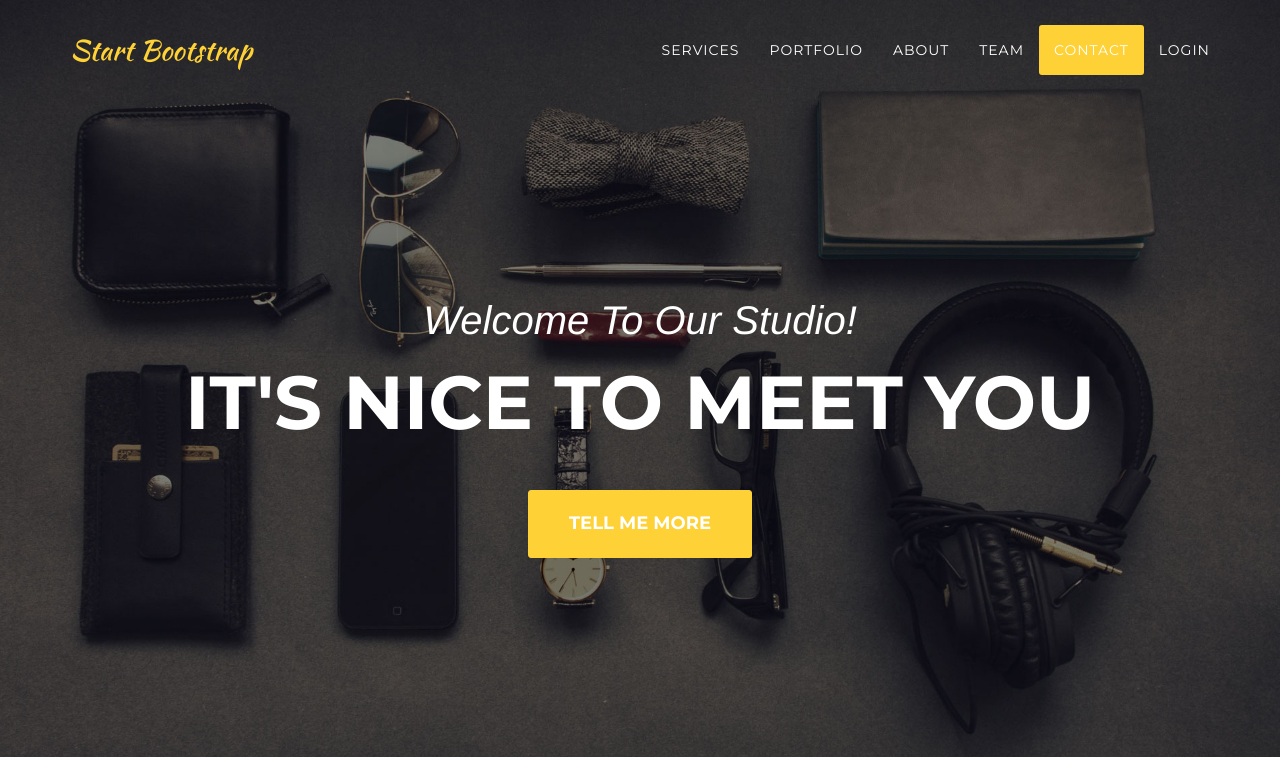
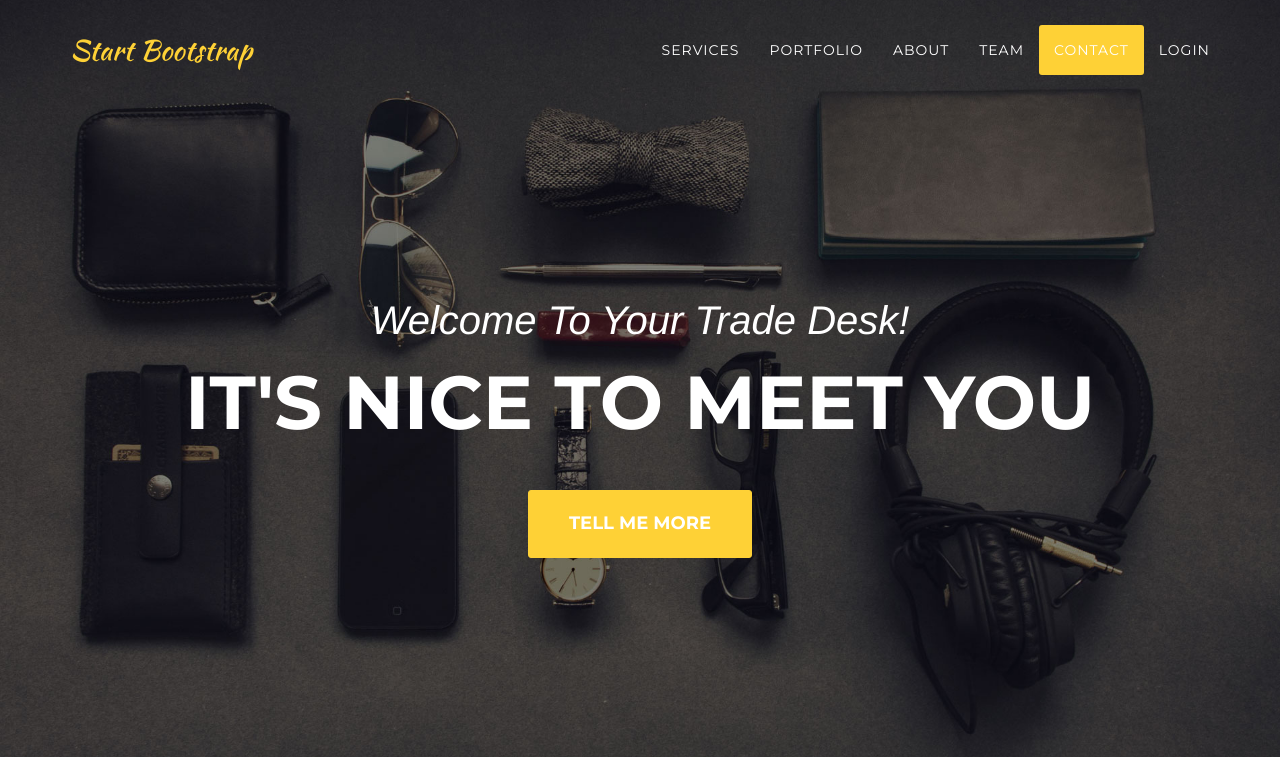
Before and after one commit to slateem/diytradedesk, a Django app: page / in a window 1280 px wide. Shown: the top 757 px of the page. Run offline with Django 3.2, Linux system fonts and the light colour scheme; some libraries are stand-ins or nearby versions; some web fonts are replaced.

Commit message:
edited index.html

```diff
--- a/diy_site/templates/diy_site/index.html
+++ b/diy_site/templates/diy_site/index.html
@@ -82,7 +82,7 @@
     <header>
         <div class="container">
             <div class="intro-text">
-                <div class="intro-lead-in">Welcome To Our Studio!</div>
+                <div class="intro-lead-in">Welcome To Your Trade Desk!</div>
                 <div class="intro-heading">It's Nice To Meet You</div>
                 <a href="#services" class="page-scroll btn btn-xl">Tell Me More</a>
             </div>
```
